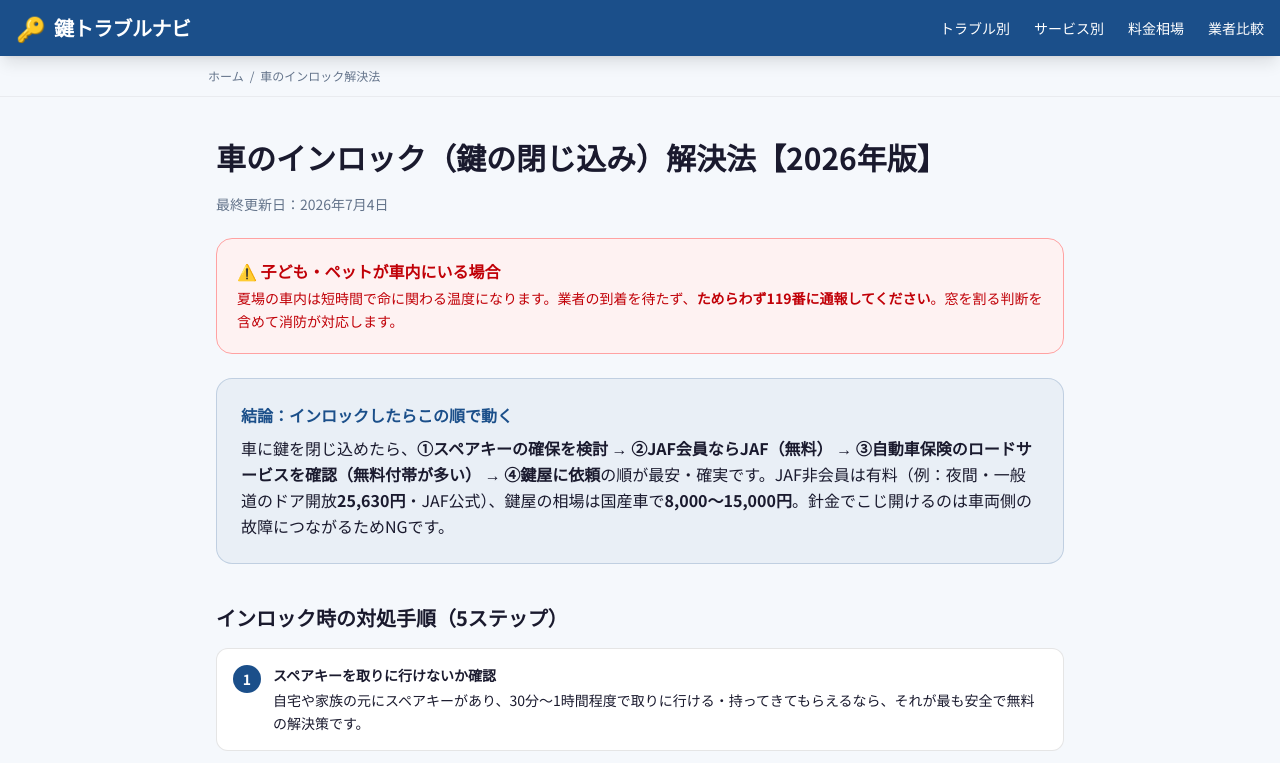
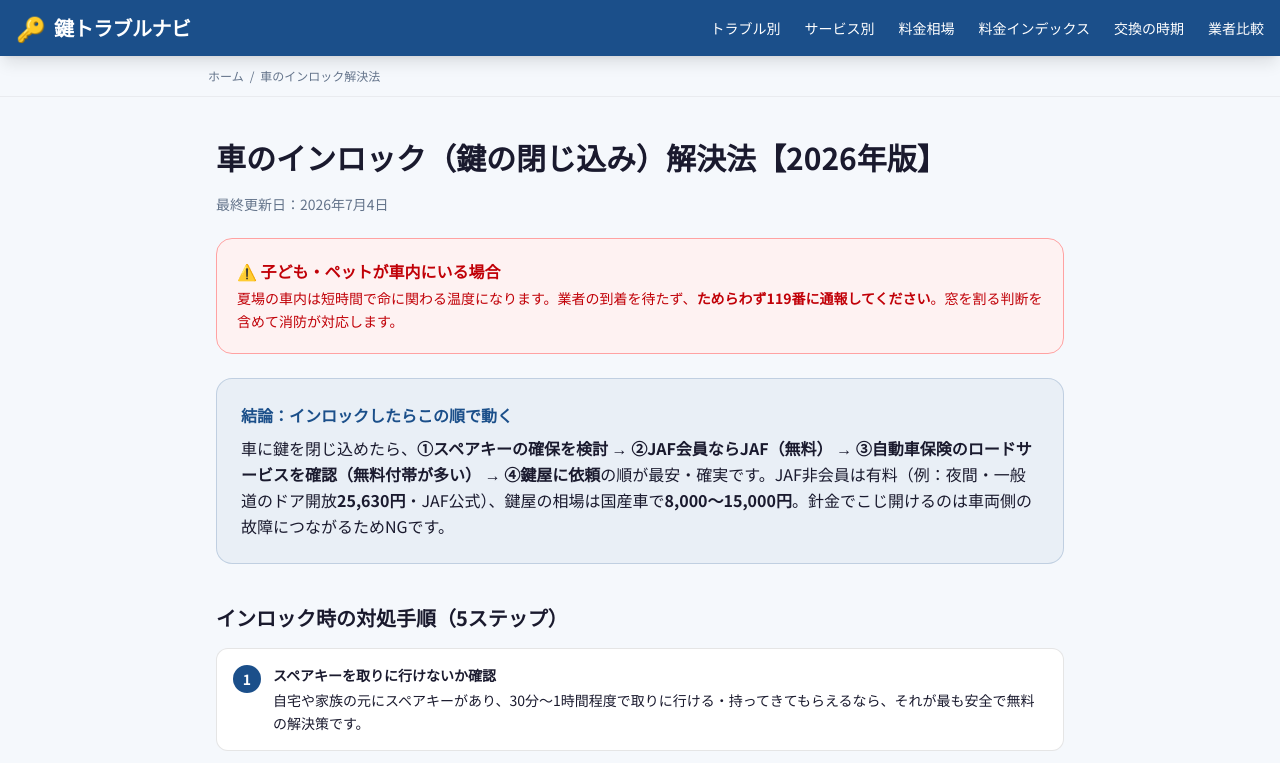
Before and after one commit to webmaster0818/kagi-trouble-navi, a Next.js app: page /car-inlock in a window 1280 px wide. Shown: the top 763 px of the page. Built offline with nearby package versions, Linux system fonts and the light colour scheme.

Commit message:
kagi継続: トラブル5ページ(締め出し/鍵紛失/金庫/鍵折れ/車)のnavに/ryokin-index/・/kagi-koukan-timing/内部リンク追加

```diff
--- a/app/car-inlock/page.tsx
+++ b/app/car-inlock/page.tsx
@@ -65,6 +65,8 @@ export default function CarInlockPage() {
             <a href="/#trouble" className="hover:text-secondary transition-colors">トラブル別</a>
             <a href="/#service" className="hover:text-secondary transition-colors">サービス別</a>
             <a href="/ryokin/" className="hover:text-secondary transition-colors">料金相場</a>
+            <a href="/ryokin-index/" className="hover:text-secondary transition-colors">料金インデックス</a>
+            <a href="/kagi-koukan-timing/" className="hover:text-secondary transition-colors">交換の時期</a>
             <a href="/agents/" className="hover:text-secondary transition-colors">業者比較</a>
           </nav>
         </div>
--- a/app/kagi-funshitsu/page.tsx
+++ b/app/kagi-funshitsu/page.tsx
@@ -65,6 +65,8 @@ export default function KagiFunshitsuPage() {
             <a href="/#trouble" className="hover:text-secondary transition-colors">トラブル別</a>
             <a href="/#service" className="hover:text-secondary transition-colors">サービス別</a>
             <a href="/ryokin/" className="hover:text-secondary transition-colors">料金相場</a>
+            <a href="/ryokin-index/" className="hover:text-secondary transition-colors">料金インデックス</a>
+            <a href="/kagi-koukan-timing/" className="hover:text-secondary transition-colors">交換の時期</a>
             <a href="/agents/" className="hover:text-secondary transition-colors">業者比較</a>
           </nav>
         </div>
--- a/app/kagi-ore/page.tsx
+++ b/app/kagi-ore/page.tsx
@@ -65,6 +65,8 @@ export default function KagiOrePage() {
             <a href="/#trouble" className="hover:text-secondary transition-colors">トラブル別</a>
             <a href="/#service" className="hover:text-secondary transition-colors">サービス別</a>
             <a href="/ryokin/" className="hover:text-secondary transition-colors">料金相場</a>
+            <a href="/ryokin-index/" className="hover:text-secondary transition-colors">料金インデックス</a>
+            <a href="/kagi-koukan-timing/" className="hover:text-secondary transition-colors">交換の時期</a>
             <a href="/agents/" className="hover:text-secondary transition-colors">業者比較</a>
           </nav>
         </div>
--- a/app/kinko-kaijo/page.tsx
+++ b/app/kinko-kaijo/page.tsx
@@ -64,6 +64,8 @@ export default function KinkoKaijoPage() {
             <a href="/#trouble" className="hover:text-secondary transition-colors">トラブル別</a>
             <a href="/#service" className="hover:text-secondary transition-colors">サービス別</a>
             <a href="/ryokin/" className="hover:text-secondary transition-colors">料金相場</a>
+            <a href="/ryokin-index/" className="hover:text-secondary transition-colors">料金インデックス</a>
+            <a href="/kagi-koukan-timing/" className="hover:text-secondary transition-colors">交換の時期</a>
             <a href="/agents/" className="hover:text-secondary transition-colors">業者比較</a>
           </nav>
         </div>
--- a/app/shimedashi/page.tsx
+++ b/app/shimedashi/page.tsx
@@ -65,6 +65,8 @@ export default function ShimedashiPage() {
             <a href="/#trouble" className="hover:text-secondary transition-colors">トラブル別</a>
             <a href="/#service" className="hover:text-secondary transition-colors">サービス別</a>
             <a href="/ryokin/" className="hover:text-secondary transition-colors">料金相場</a>
+            <a href="/ryokin-index/" className="hover:text-secondary transition-colors">料金インデックス</a>
+            <a href="/kagi-koukan-timing/" className="hover:text-secondary transition-colors">交換の時期</a>
             <a href="/agents/" className="hover:text-secondary transition-colors">業者比較</a>
           </nav>
         </div>
```
